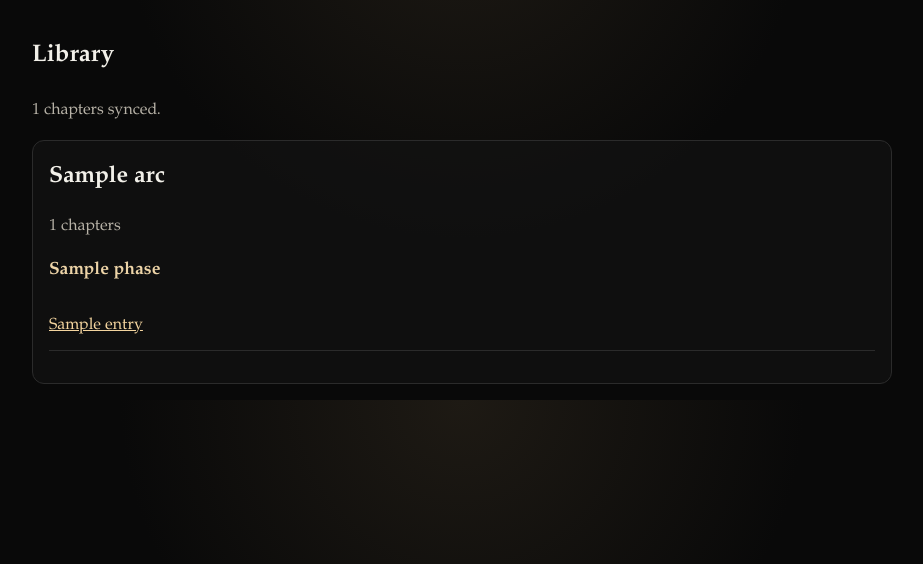
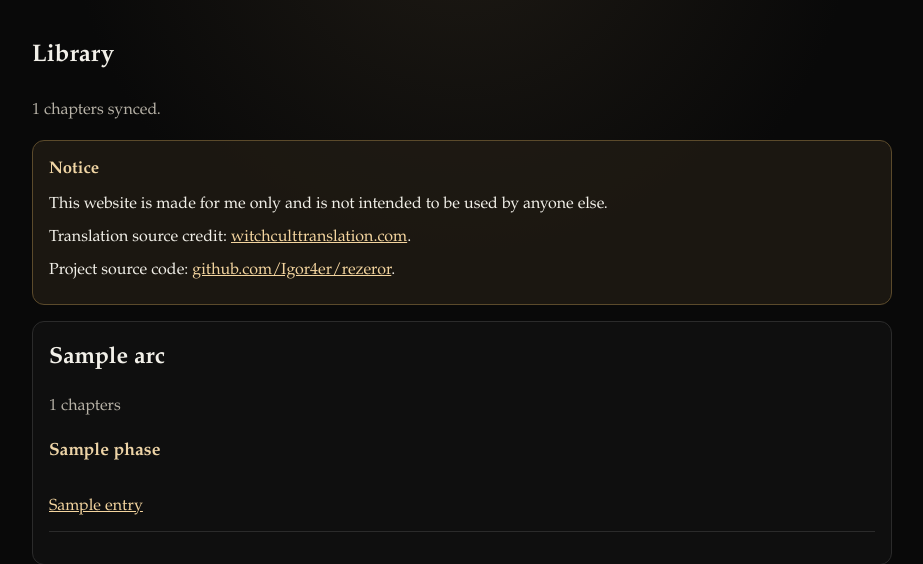
Before and after one commit to Igor4er/rezeror, a Flask app: template src/rezeror/web/templates/library.html in a window 1280 px wide. Shown: the part 104-668 px from the top of the page, without its empty margins (178-1101 px from the left). Run offline with Flask 3, Linux system fonts and the light colour scheme; the template is opened without the code that fills it: most values are stand-ins (such as "Sample title", 1, 10 or a date in 2020); parts of the project's set-up code (start-up, migrations or seed data) failed here and were passed over; some libraries are stand-ins or nearby versions.

Commit message:
nnotices

```diff
--- a/src/rezeror/web/static/css/style.css
+++ b/src/rezeror/web/static/css/style.css
@@ -160,6 +160,24 @@ a:hover {
   gap: 1.2rem;
 }
 
+.notice-panel {
+  border: 1px solid #5b4a2b;
+  border-radius: 12px;
+  background: rgba(33, 27, 20, 0.78);
+  padding: 0.9rem 1rem;
+  margin: 0.9rem 0 1rem;
+}
+
+.notice-panel h2 {
+  margin: 0 0 0.45rem;
+  font-size: 1.05rem;
+  color: #f0d5a4;
+}
+
+.notice-panel p {
+  margin: 0.35rem 0;
+}
+
 .arc-group {
   border: 1px solid var(--border);
   border-radius: 12px;
--- a/src/rezeror/web/templates/library.html
+++ b/src/rezeror/web/templates/library.html
@@ -6,6 +6,20 @@
 <section class="library-wrap">
   <h1>Library</h1>
   <p class="muted">{{ entries|length }} chapters synced.</p>
+
+  <section class="notice-panel" aria-label="Site notice">
+    <h2>Notice</h2>
+    <p>
+      This website is made for me only and is not intended to be used by anyone else.
+    </p>
+    <p>
+      Translation source credit: <a href="https://witchculttranslation.com" rel="noopener noreferrer" target="_blank">witchculttranslation.com</a>.
+    </p>
+    <p>
+      Project source code: <a href="https://github.com/Igor4er/rezeror" rel="noopener noreferrer" target="_blank">github.com/Igor4er/rezeror</a>.
+    </p>
+  </section>
+
   <div class="library-groups">
     {% for arc_group in grouped_entries %}
       <section class="arc-group">
```
